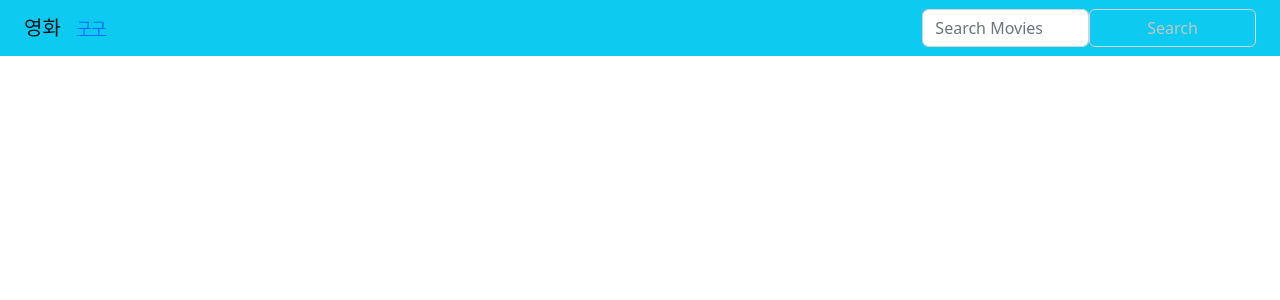
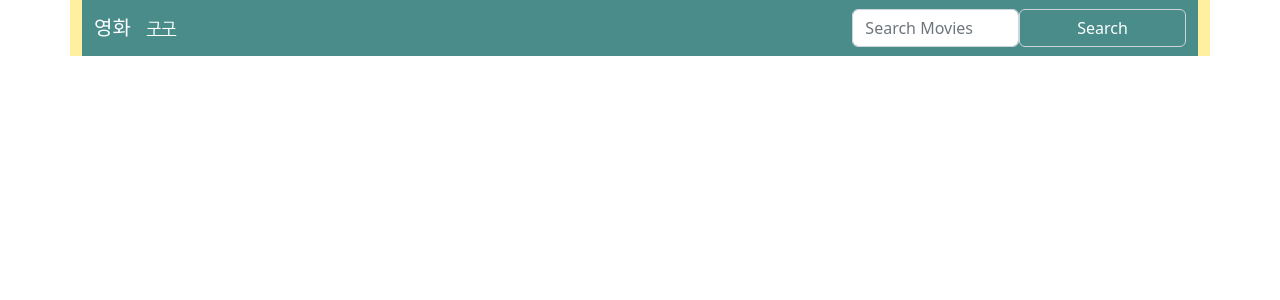
Before and after one commit to pannelltyler91/GuGuYori, a React (Create React App) app: page /movies in a window 1280 px wide. Shown: the top 300 px of the page. Built offline with nearby package versions, Linux system fonts and the light colour scheme.

Commit message:
working on color scheme

```diff
--- a/src/components/Home.css
+++ b/src/components/Home.css
@@ -1,5 +1,5 @@
 #home {
-    background-color: #c1c6c7;
+    background-color: #A1CECC;
     height:auto;
     display:flexbox;
     justify-items: center;
--- a/src/components/Home.js
+++ b/src/components/Home.js
@@ -26,7 +26,7 @@ function Home (){
             </Row>
             <Row style={{margin:'10px'}}>
 
-                {localStorage.getItem('user')  ? <Button variant='info' onClick={()=>{setShowModal(true)}}>Add to Calendar</Button> : ''}
+                {localStorage.getItem('user')  ? <Button style={{backgroundColor:'#5FABA5'}} onClick={()=>{setShowModal(true)}}>Add to Calendar</Button> : ''}
             </Row>
             <Row>
                {localStorage.getItem('user') ? <OurCalendar/> : '' }
--- a/src/components/Homenav.js
+++ b/src/components/Homenav.js
@@ -10,20 +10,20 @@ import {Link } from 'react-router-dom'
 function Homenav(){
 
     return(
-        <Container style={{backgroundColor:'#0dcaf0'}} fluid>
+        <Container style={{backgroundColor:'#5FABA5'}} fluid>
             <Navbar  expand="lg">
                 <Container>
-                    <Link to="/">구구 사이트</Link>
+                    <Link to="/" style={{color:'white'}}>구구 사이트</Link>
                     <Navbar.Toggle aria-controls="basic-navbar-nav" />
                     <Navbar.Collapse id="basic-navbar-nav">
                     <Nav className="me-auto">
-                       {localStorage.getItem('user') ? <Link to="/movies">Movies</Link> : '' }
-                        {localStorage.getItem('user') ? <Link to="/recipes">Recipes</Link> : ''}
-                        {localStorage.getItem('user') ? <Link to='/travel'>Travel</Link> : ''}
-                        {localStorage.getItem('user') ? <Link to='/calendar'>Calendar</Link> : ''}
+                       {localStorage.getItem('user') ? <Link to="/movies" style={{color:'white'}}>Movies</Link> : '' }
+                        {localStorage.getItem('user') ? <Link to="/recipes" style={{color:'white'}}>Recipes</Link> : ''}
+                        {localStorage.getItem('user') ? <Link to='/travel' style={{color:'white'}}>Travel</Link> : ''}
+                        {localStorage.getItem('user') ? <Link to='/calendar' style={{color:'white'}}>Calendar</Link> : ''}
                     </Nav>
                     <Nav>
-                    {localStorage.getItem('user') ?  <Logout/> : <Nav.Link href='login'>Login</Nav.Link> }
+                    {localStorage.getItem('user') ?  <Logout /> : <Nav.Link href='login'>Login</Nav.Link> }
                     </Nav>
                     </Navbar.Collapse>
                 </Container>
--- a/src/components/Logout.js
+++ b/src/components/Logout.js
@@ -10,7 +10,7 @@ function Logout(){
     const dispatch = useDispatch();
     return(
         <Container>
-            {localStorage.getItem('user')?<Button onClick={() => {dispatch(logout())}}>Logout</Button> : navigate('/')}
+            {localStorage.getItem('user')?<Button  style={{color:'white',backgroundColor:'#A1CECC',boxShadow:'none',outline:'none'}} onClick={() => {dispatch(logout())}}>Logout</Button> : navigate('/')}
 
         </Container>
     )
--- a/src/components/Movies.js
+++ b/src/components/Movies.js
@@ -23,22 +23,22 @@ function Movies() {
   }
 
   return (
-    <Container style={{backgroundColor:'#0dcaf0'}} fluid>
-        <Navbar style={{backgroundColor:'#0dcaf0',color:'#c1c6c7'}} expand="lg">
-      <Container fluid>
-        <Navbar.Brand href="#">영화 </Navbar.Brand>
+    <Container style={{backgroundColor:'#FFEF9F'}}  >
+        <Navbar style={{backgroundColor:'#498C8A',color:'#c1c6c7'}} expand="lg">
+      <Container >
+        <Navbar.Brand href="#" style={{color:'white'}}>영화 </Navbar.Brand>
         <Navbar.Toggle aria-controls="navbarScroll" />
         <Navbar.Collapse id="navbarScroll">
           <Nav className="me-auto my-2 my-lg-0" style={{ maxHeight: '100px' }} navbarScroll >
 
-            <Link to="/">구구</Link>
-            {localStorage.getItem('user') ? <Link to="/watchlist">Watchlist</Link> : ""}
+            <Link to="/" style={{color:'white'}}>구구</Link>
+            {localStorage.getItem('user') ? <Link to="/watchlist" style={{color:'white'}}>Watchlist</Link> : ""}
 
 
           </Nav>
           <Form  onSubmit={searchMovies} className="d-flex">
             <Form.Control type="search" placeholder="Search Movies" id="movieSearch" name="movieSearch" aria-label="Search" />
-            <Form.Control style={{backgroundColor:'#0dcaf0',color:'#c1c6c7'}}type="submit" name="movieSubmit" value="Search" />
+            <Form.Control style={{backgroundColor:'#498C8A',color:'white'}}type="submit" name="movieSubmit" value="Search" />
           </Form>
         </Navbar.Collapse>
       </Container>
@@ -47,10 +47,10 @@ function Movies() {
         {movieResults.map((movie) => {
           return (
               <Col lg={3} key={movie.imdbID}>
-            <Card style={{width:'250px',height:'300px',margin:'10px',backgroundColor:'#c1c6c7'}} className="movie" key={movie.imdbID}>
+            <Card style={{width:'250px',height:'300px',margin:'10px',backgroundColor:'#498C8A'}} className="movie" key={movie.imdbID}>
               <Card.Title style={{fontSize:'15px'}}>{movie.Title}</Card.Title>
               <Card.Img src={movie.Poster} height="190px"  width="100px" alt="sorry" />
-              <Button style={{margin:'10px',backgroundColor:'#0dcaf0'}} onClick={() => {dispatch(addMovie({id:movie.imdbID,title:movie.Title,poster:movie.Poster}))} }>Add To List</Button>
+              <Button style={{margin:'10px',backgroundColor:'#498C8A'}} onClick={() => {dispatch(addMovie({id:movie.imdbID,title:movie.Title,poster:movie.Poster}))} }>Add To List</Button>
             </Card>
             </Col>
           );
--- a/src/components/ViewDateEvents.js
+++ b/src/components/ViewDateEvents.js
@@ -13,7 +13,7 @@ function ViewEvent() {
 
   return (
     <Container >
-        <h2><Badge bg="info">Events</Badge></h2>
+        <h2><Badge style={{backgroundColor:'#DBAFC1'}}>Events</Badge></h2>
       {selectedDateEvents.map((event) =>{
           return(
               <Card key={event.id} border='info'>
--- a/src/components/Watchlist.js
+++ b/src/components/Watchlist.js
@@ -11,13 +11,13 @@ function Watchlist(){
       dispatch(getWatchList())
     },[dispatch])
     return(
-        <Container>
+        <Container style={{backgroundColor:'#FFF8D6'}}>
           <Homenav/>
           <Row style={{marginTop:'10px'}}>
             {movieList.map((movie) => {
           return (
             <Col key={movie.imdbID} lg={3} style={{marginTop:'10px'}}>
-            <Card  style={{width:'16rem',height:'300px',margin:'10',backgroundColor:'#c1c6c7'}} className="movie"  >
+            <Card  style={{width:'16rem',height:'300px',margin:'10',backgroundColor:'#A1CECC'}} className="movie"  >
 
               <Card.Img
                 variant='top'
@@ -28,8 +28,8 @@ function Watchlist(){
                 alt="sorry"
               />
               <Card.Body>
-              <Card.Title style={{color:'black'}}>{movie.title}</Card.Title>
-              <Button onClick={()=>{dispatch(deleteMovie({id:movie.imdbID}))}}>Delete</Button>
+              <Card.Title style={{color:'#575761'}}>{movie.title}</Card.Title>
+              <Button style={{backgroundColor:'#A1CECC',color:'#575761',fontWeight:'bold'}} onClick={()=>{dispatch(deleteMovie({id:movie.imdbID}))}}>Delete</Button>
               </Card.Body>
             </Card>
             </Col>
```
